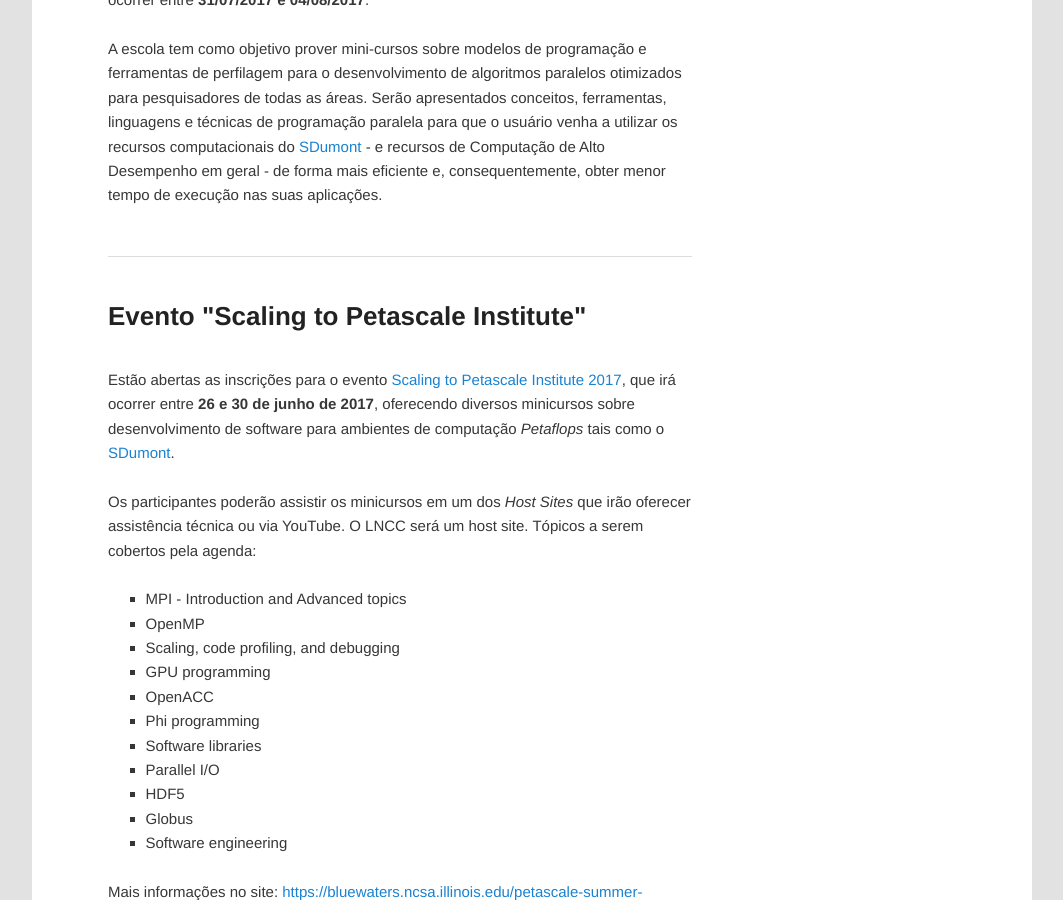
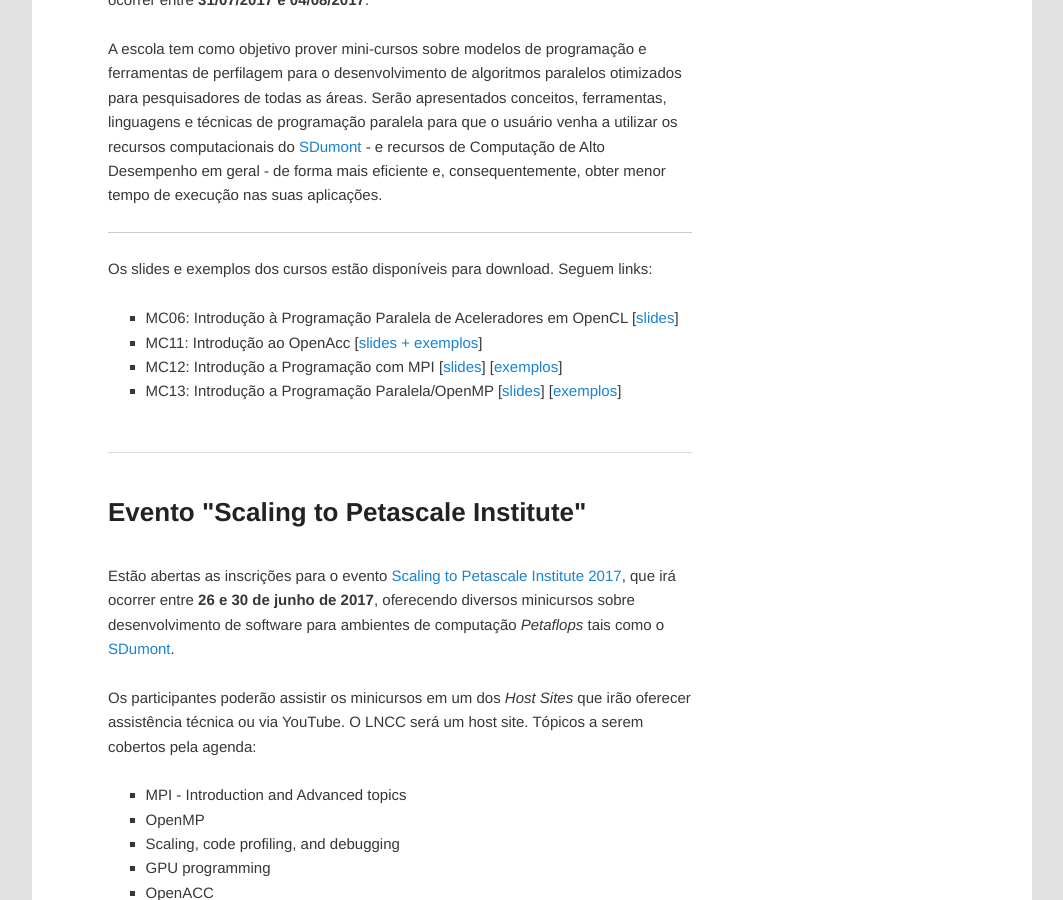
Before and after one commit to gmgall/site-cenapad, a Jekyll site: the page built from index.html, in a window 1280 px wide and 900 px high, scrolled down 328 px. Shown: the whole window, without its empty margins (108-1171 px from the left). Built offline with Jekyll 4.4.1, drawn with Linux system fonts in a browser that asks for light colours; Markdown is read by kramdown in place of the engine named in the settings.

Commit message:
Adiciona o material da Escola Supercomputador Sdumont
Atualiza também:

* o .gitignore para não versionarmos os slides e exemplos
* o post do evento, para informar da disponibilidade dos materiais

```diff
--- a/_posts/2017-06-12-escola-supercomputador-sdumont.markdown
+++ b/_posts/2017-06-12-escola-supercomputador-sdumont.markdown
@@ -9,3 +9,12 @@ title: Escola Supercomputador SDUMONT
 Estão abertas as inscrições para a [Escola Supercomputador SDUMONT](http://www.lncc.br/eventoSeminario/eventoconsultar.php?vMenu=&idt_evento=1694), que irá ocorrer entre **31/07/2017 e 04/08/2017**.
 
 A escola tem como objetivo prover mini-cursos sobre modelos de programação e ferramentas de perfilagem para o desenvolvimento de algoritmos paralelos otimizados para pesquisadores de todas as áreas. Serão apresentados conceitos, ferramentas, linguagens e técnicas de programação paralela para que o usuário venha a utilizar os recursos computacionais do [SDumont](http://sdumont.lncc.br) - e recursos de Computação de Alto Desempenho em geral - de forma mais eficiente e, consequentemente, obter menor tempo de execução nas suas aplicações.
+
+----------
+
+Os slides e exemplos dos cursos estão disponíveis para download. Seguem links:
+
+* MC06: Introdução à Programação Paralela de Aceleradores em OpenCL [[slides](tutoriais/materiais-hpc/semana-sdumont/opencl.pdf)]
+* MC11: Introdução ao OpenAcc [[slides + exemplos](tutoriais/materiais-hpc/semana-sdumont/MP11-OpenACC-2017.tar.gz)]
+* MC12: Introdução a Programação com MPI [[slides](tutoriais/materiais-hpc/semana-sdumont/MPI/MPI.pdf)] [[exemplos](tutoriais/materiais-hpc/semana-sdumont/MPI/cursoMPI (1).tar)]
+* MC13: Introdução a Programação Paralela/OpenMP [[slides](tutoriais/materiais-hpc/semana-sdumont/OpenMP/OpenMP.odp)] [[exemplos](tutoriais/materiais-hpc/semana-sdumont/OpenMP/openmp-semana-sdumont.tar)]
--- a/tutoriais/materiais-hpc/index.markdown
+++ b/tutoriais/materiais-hpc/index.markdown
@@ -15,6 +15,13 @@ title: Materiais sobre Computação de Alto Desempenho
 	* [Training Resources](https://sites.google.com/a/lbl.gov/hpc-training-best-practices/training-resources)
 	* [Glossaries of HPC terms](https://sites.google.com/a/lbl.gov/hpc-training-best-practices/training-resources/glossaries-of-hpc-terms)
 * [Free or low-cost HPC training](http://www.stem-trek.org/free-or-low-cost-hpc-training/)
+
+# Material da [Escola Supercomputador SDUMONT](/2017/06/12/escola-supercomputador-sdumont.html)
+
+* MC06: Introdução à Programação Paralela de Aceleradores em OpenCL [[slides](semana-sdumont/opencl.pdf)]
+* MC11: Introdução ao OpenAcc [[slides + exemplos](semana-sdumont/MP11-OpenACC-2017.tar.gz)]
+* MC12: Introdução a Programação com MPI [[slides](semana-sdumont/MPI/MPI.pdf)] [[exemplos](semana-sdumont/MPI/cursoMPI (1).tar)]
+* MC13: Introdução a Programação Paralela/OpenMP [[slides](semana-sdumont/OpenMP/OpenMP.odp)] [[exemplos](semana-sdumont/OpenMP/openmp-semana-sdumont.tar)]
 
 # Material do evento ["Scaling to Petascale Institute"](/2017/06/11/evento-scaling-to-petascale-institute.html)
 
```
Also changed, not shown: 1 other file.
